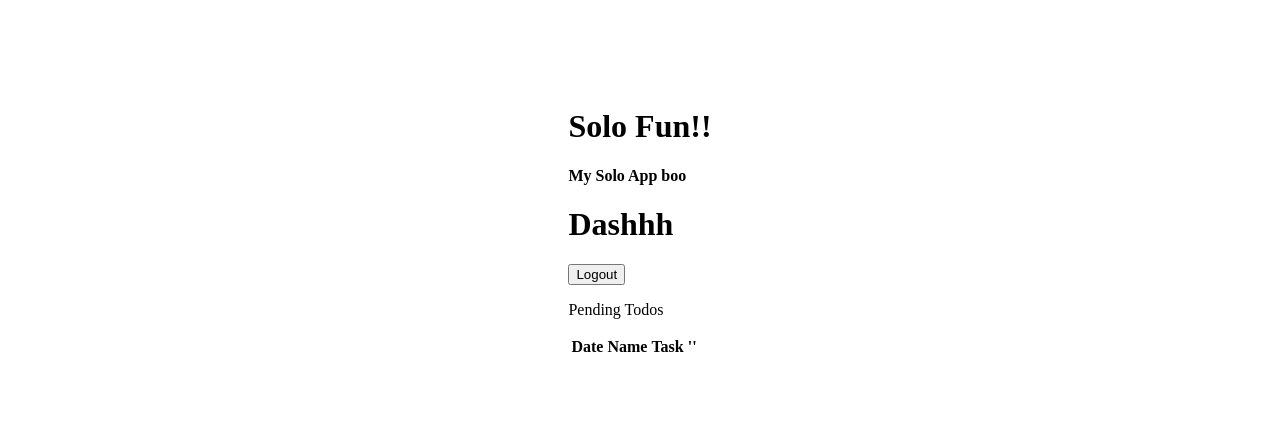
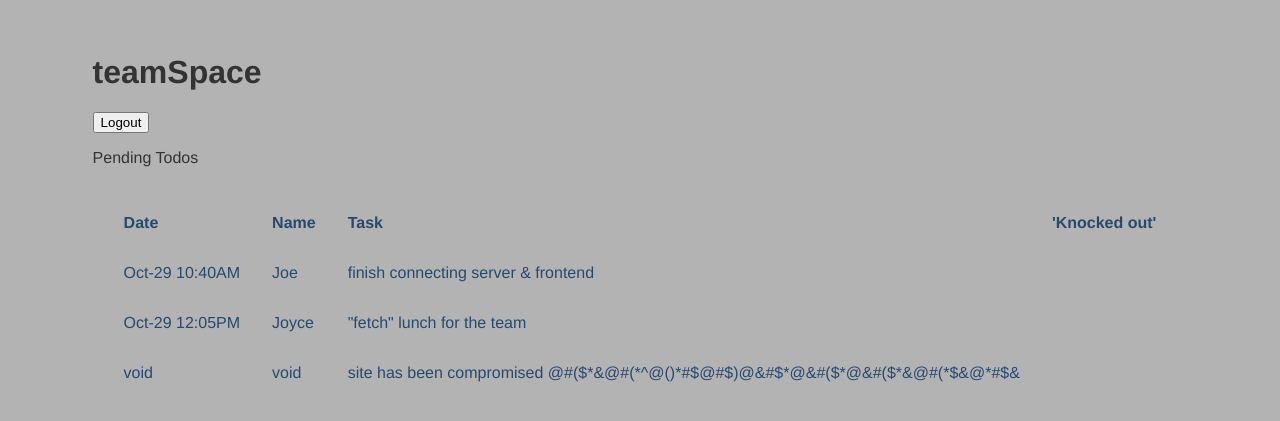
Before and after one commit to EtOh200/solofun, a React app: page /dashboard in a window 1280 px wide. Shown: the part 177-598 px from the top of the page. Built offline with nearby package versions, Linux system fonts and the light colour scheme.

Commit message:
dev style done

```diff
--- a/client/App.js
+++ b/client/App.js
@@ -9,7 +9,7 @@ const App = () => {
 
     return (
       <div>
-        <strong> My Solo App boo</strong>
+       <h1><strong>teamSpace</strong></h1>
         <Switch>
         <Route
         exact
--- a/client/components/Dashboard.js
+++ b/client/components/Dashboard.js
@@ -1,29 +1,64 @@
 import React, { Component } from 'react';
 import { render } from 'react-dom';
+
+import styles from '../scss/page.scss';
 class Dashboard extends Component {
   render() {
     //decalre variable before returning.
-    let fun = ['what', 'is', 'up']
 
+    let testobj = {
+      date: 'Oct-29 10:40AM',
+      name: 'Joe',
+      task: 'finish connecting server & frontend',
+
+    }
+    let joyceobj = {
+      date: 'Oct-29 12:05PM',
+      name: 'Joyce',
+      task: '"fetch" lunch for the team'
+    }
+    let dan = {
+      date: 'void',
+      name: 'void',
+      task: `site has been compromised @#($*&@#(*^@()*#$@#$)@&#$*@&#($*@&#($*&@#(*$&@*#$&`
+    }
     //dashboard should render a list of todo. inside tbody?
 
+    // let todoObj = {
+    //   todo: 'connect frontend to back end',
+
+    // }
     return (
       <div>
-      <h1>Dashhh </h1>
+
       <button className= "gTag" onClick =  {() => window.location = "/"}>Logout </button>
       <p>Pending Todos</p>
-        <table>
+        <table id = "table">
           <thead>
             <tr>
               <th>Date</th>
               <th>Name</th>
               <th>Task</th>
-              <th>''</th>
+              <th>'Knocked out'</th>
             </tr>
           </thead>
           <tbody>
-            {}
-          </tbody>
+        <tr>
+            <td>{testobj.date}</td>
+            <td>{testobj.name}</td>
+            <td>{testobj.task}</td>
+        </tr>
+        <tr>
+            <td>{joyceobj.date}</td>
+            <td>{joyceobj.name}</td>
+            <td>{joyceobj.task}</td>
+        </tr>
+        <tr>
+            <td>{dan.date}</td>
+            <td>{dan.name}</td>
+            <td>{dan.task}</td>
+        </tr>
+    </tbody>
         </table>
       </div>
     )
--- a/client/components/Login.js
+++ b/client/components/Login.js
@@ -4,7 +4,7 @@ class Login extends Component {
   render() {
     return (
       <div>
-      <h1>Login</h1>
+      <h3>Login</h3>
       <button className= "gTag" onClick =  {() => window.location = "http://localhost:3000/login/google"}> Login with Google </button>
 
       </div>
--- a/client/scss/page.scss
+++ b/client/scss/page.scss
@@ -1,6 +1,10 @@
+$font-stack: Helvetica, sans-serif;
+$primary-color: #333;
+
 html,
 body {
   height: 100%;
+  background-color: #b3b3b3;
 }
 
 html {
@@ -11,4 +15,14 @@ html {
 body {
   display: table-cell;
   vertical-align: middle;
+  font: 100% $font-stack;
+  color: $primary-color;
 }
+table {
+  color: #27496e;
+  border-collapse: separate;
+  border-spacing: 30px;
+  th {
+    text-align: left;
+  }
+}
--- a/index.html
+++ b/index.html
@@ -8,7 +8,7 @@
 
 </head>
 <body>
-  <h1>Solo Fun!!</h1>
+
   <div id="root"></div>
   <script src= "build/bundle.js"></script>
 
```
Also changed, not shown: controller/todocontroller.js (added, +14 -0 lines), routes/dashboard.js (added, +23 -0 lines).
